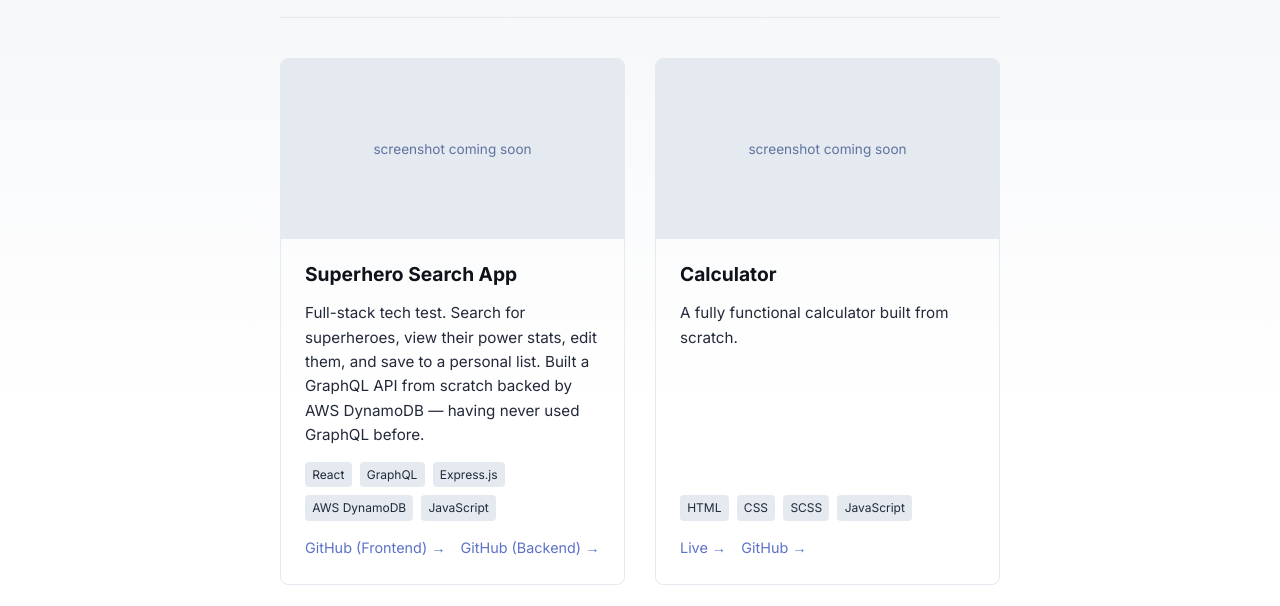
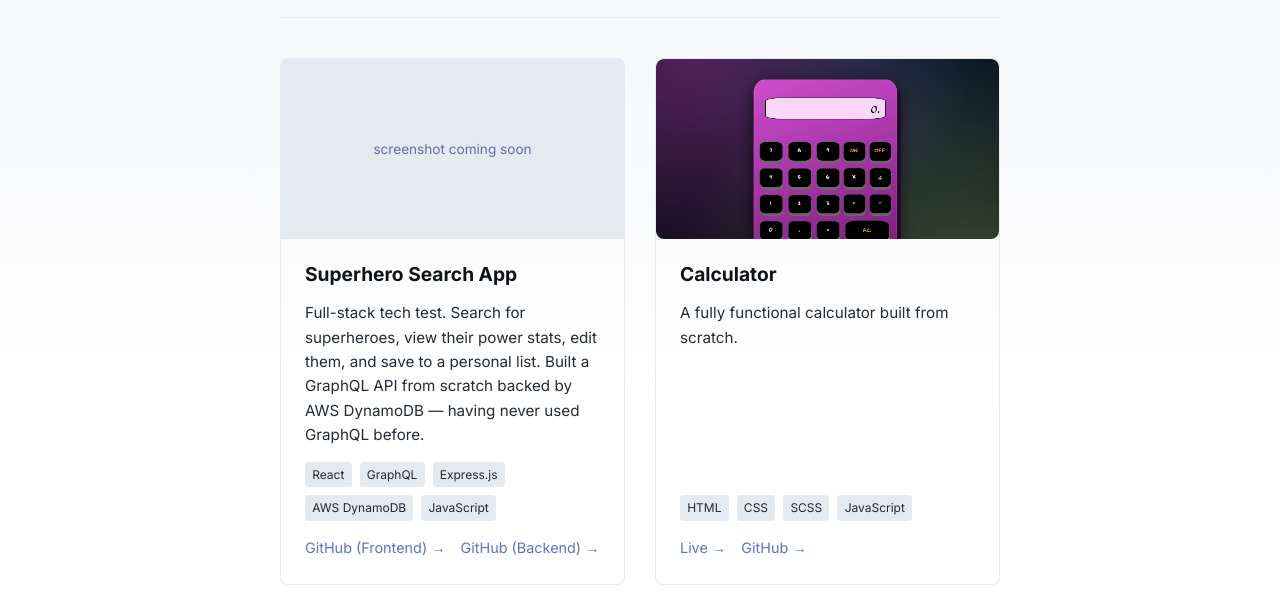
Before and after one commit to YujinOk/portfolio, an Astro site: page /portfolio/projects in a window 1280 px wide. Shown: the part 194-800 px from the top of the page. Built offline with nearby package versions, Linux system fonts and the light colour scheme; Astro itself is replaced by a stand-in of ours.

Commit message:
calculator img saved

```diff
--- a/src/pages/projects/index.astro
+++ b/src/pages/projects/index.astro
@@ -22,6 +22,7 @@ const projects = [
 		live: 'https://yujinok.github.io/calculator/',
 		github: 'https://github.com/YujinOk/calculator',
 		githubLinks: null,
+		image: '/img/calculator.png',
 	},
 	{
 		title: 'Google Book UI',
@@ -133,7 +134,10 @@ const projects = [
 			<div class="grid">
 				{projects.map((project) => (
 					<div class="card">
-						<div class="card-placeholder">screenshot coming soon</div>
+						{project.image
+						? <img src={project.image} alt={project.title + ' screenshot'} style="width:100%;height:180px;object-fit:cover;display:block;" />
+						: <div class="card-placeholder">screenshot coming soon</div>
+					}
 						<div class="card-body">
 							<h2>{project.title}</h2>
 							<p>{project.description}</p>
```
Also changed, not shown: public/img/calculator.png (added).
